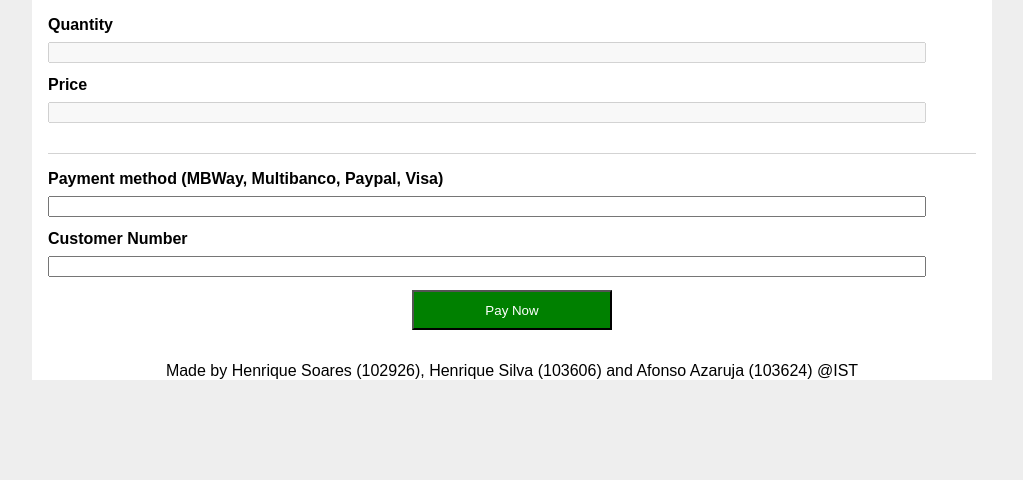
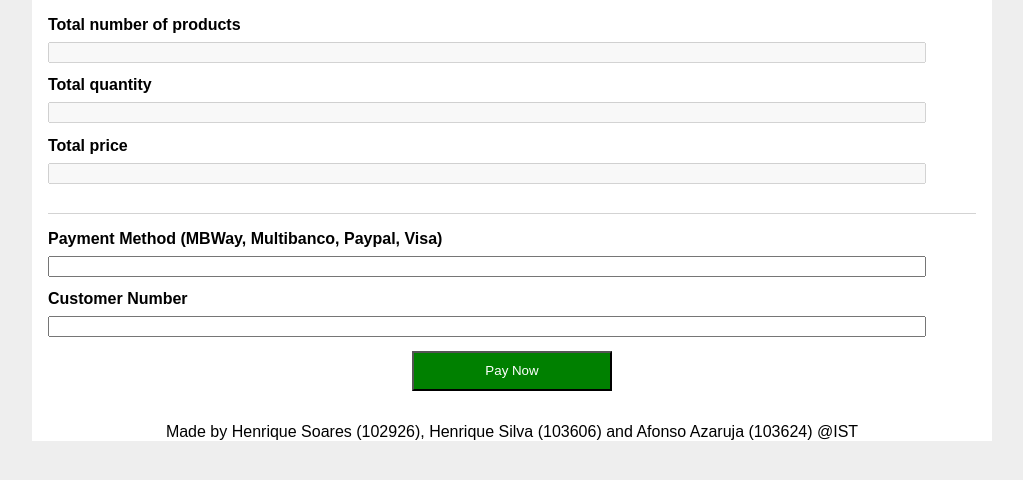
Before and after one commit to henriqueeapsilva/ist-bd-2023, a Python web app: template web/templates/orders/pay.html in a window 1280 px wide. Shown: the part 187-667 px from the top of the page, without its empty margins (128-1151 px from the left). Run offline with Jinja, Linux system fonts and the light colour scheme; the template is opened without the code that fills it, so the values that code supplies are empty.

Commit message:
refined order pay, addproduct and register.

```diff
--- a/web/templates/orders/pay.html
+++ b/web/templates/orders/pay.html
@@ -3,23 +3,25 @@
 {% block header %}
   <h2>{% block title %}Pay Order{% endblock %}</h2>
 <div class="main">
-    <button onclick="window.location.href='{{ url_for('orders_index') }}'" class="top-left"> Back</button>
+    <button onclick="window.location.href='{{ url_for('order_info', order_no=order_no) }}'" class="top-left"> Back</button>
 </div>
 {% endblock %}
 
 {% block content %}
 <form method="post">
-    <label for="Total Products"> Quantity</label>
-    <input style="margin-right:50px" name="name" id="name" type="text" value="{{ order_totals['total_products'] }}" disabled>
-    <label for="Total Products"> Price</label>
-    <input style="margin-right:50px" name="name" id="name" type="numeric" value="{{ order_totals['total_price'] }}" disabled>
+    <label for="Total number of products"> Total number of products</label>
+    <input style="margin-right:50px" name="tnp" id="tnp" type="text" value="{{ order_totals['total_products'] }}" disabled>
+    <label for="Total quantity"> Total quantity</label>
+    <input style="margin-right:50px" name="total_qty" id="total_qty" type="numeric" value="{{ order_totals['total_qty'] }}" disabled>
+    <label for="Total price"> Total price</label>
+    <input style="margin-right:50px" name="total_price" id="total_price" type="numeric" value="{{ order_totals['total_price'] }}" disabled>
 </form>
 <hr>
 <form method="post">
-    <label for="Total Products"> Payment method (MBWay, Multibanco, Paypal, Visa)</label>
-    <input style="margin-right:50px" name="name" id="name" type="text" value="{{ request.form['payment_method'] }}" required>
-    <label for="Total Products"> Customer Number</label>
-    <input style="margin-right:50px" name="name" id="name" type="numeric" value="{{ request.form['cust_no_pay'] }}"required>
+    <label for="Payment method"> Payment Method (MBWay, Multibanco, Paypal, Visa)</label>
+    <input style="margin-right:50px" name="payment_method" id="payment_method" type="text" value="{{ request.form['payment_method'] }}" required>
+    <label for="Customer Number"> Customer Number</label>
+    <input style="margin-right:50px" name="cust_no_pay" id="cust_no_pay" type="numeric" value="{{ request.form['cust_no_pay'] }}"required>
     <input type="submit" value="Pay Now" style="background-color: green; color:white; display: block; margin: 0 auto; width: 200px; height: 40px;">
 </form>
 {% endblock %}
--- a/web/templates/orders/register.html
+++ b/web/templates/orders/register.html
@@ -13,6 +13,10 @@
     <input name="cust_no" id="cust_no" type="numeric" min="0" value="" required>
     <label for="date">Date</label>
     <input name="date" id="date" type="date" value="" required>
+    <label for="sku">Product SKU</label>
+    <input name="sku" id="sku" type="numeric" min="0" value="" required>
+    <label for="qty">Quantity</label>
+    <input name="qty" id="qty" type="numeric" min="0" value="" required>
     <input type="submit" value="Confirm" color="green">
   </form>
 {% endblock %}
```
Also changed, not shown: web/templates/orders/addproduct.html (+6 -12 lines), 1 other file.
